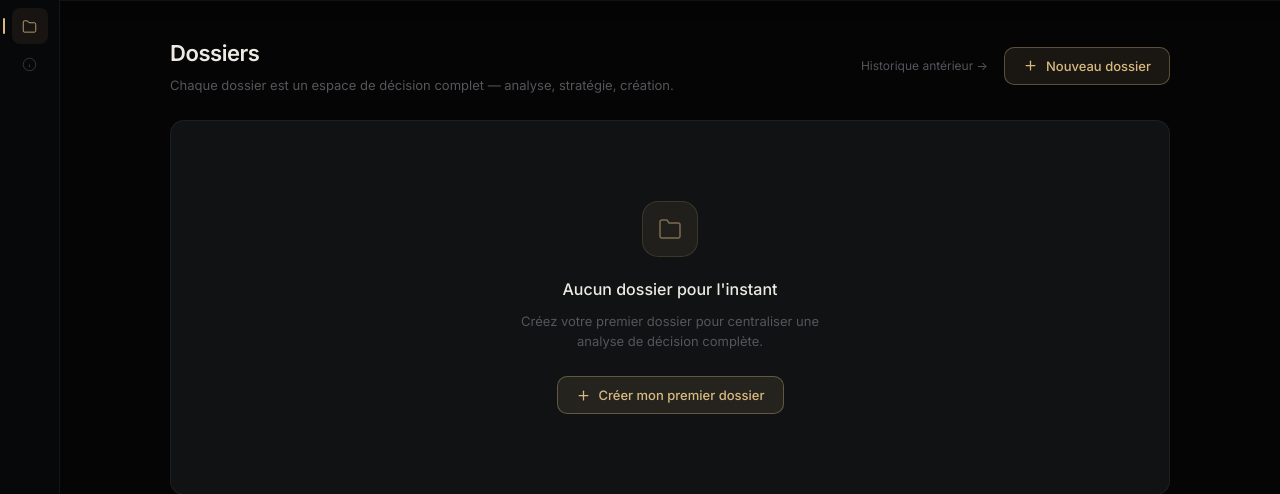
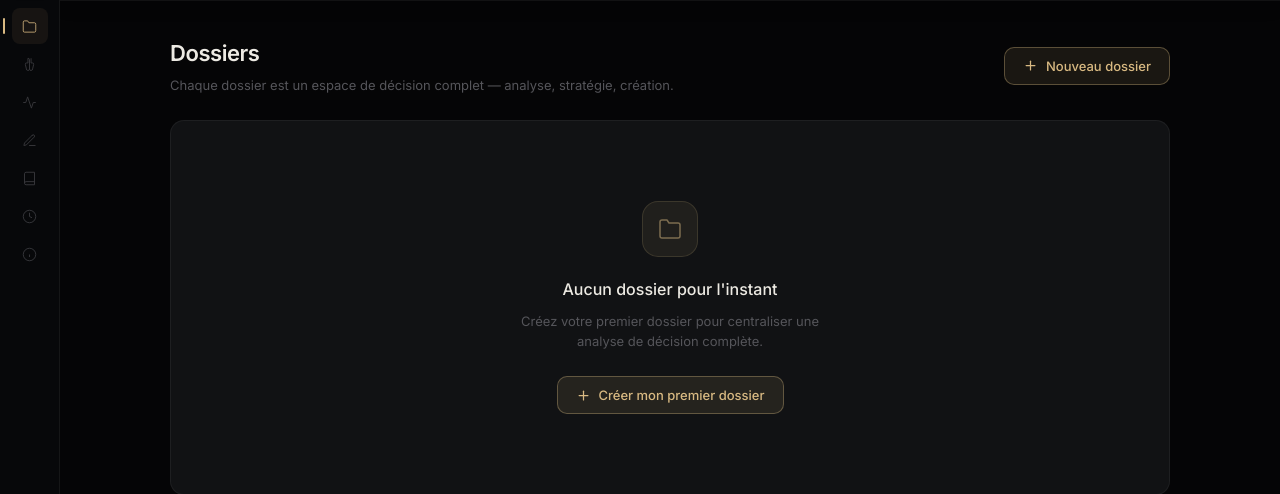
Before and after one commit to Zinsoust/Gabriel-V2, a Flask app: page /dossiers in a window 1280 px wide. Shown: the part 52-546 px from the top of the page. Run offline with Flask 3, Linux system fonts and the light colour scheme; data that the repository does not hold is empty; parts of the project's set-up code (start-up, migrations or seed data) failed here and were passed over.

Commit message:
Réaffiche Psychologue/Stratège/Créateur/Mes Stratégies/Historique dans la barre latérale
Retour en arrière sur la simplification de navigation précédente : le
dossier doit réunir et fédérer ces espaces en un environnement de
décision, pas remplacer leur accès direct. Les 5 items retirés sont
réaffichés à l'identique ; retrait du lien "Historique antérieur"
ajouté sur la page Dossiers, redondant maintenant que Historique a
son icône dédiée.

Co-Authored-By: Claude Sonnet 5 <noreply@anthropic.com>

```diff
--- a/templates/base.html
+++ b/templates/base.html
@@ -20,8 +20,23 @@
     </div>
 
     <nav class="sidebar-nav">
-      <a href="/dossiers" class="sidebar-item {% if active_page in ['dossiers', 'psychologue', 'stratege', 'createur'] %}active{% endif %}" title="Dossiers">
+      <a href="/dossiers" class="sidebar-item {% if active_page == 'dossiers' %}active{% endif %}" title="Dossiers">
         <svg viewBox="0 0 24 24" fill="none" stroke="currentColor" stroke-width="2" stroke-linecap="round" stroke-linejoin="round"><path d="M22 19a2 2 0 0 1-2 2H4a2 2 0 0 1-2-2V5a2 2 0 0 1 2-2h5l2 3h9a2 2 0 0 1 2 2z"/></svg>
+      </a>
+      <a href="/psychologue" class="sidebar-item {% if active_page == 'psychologue' %}active{% endif %}" title="Analyse">
+        <svg viewBox="0 0 24 24"><path d="M9.5 2A2.5 2.5 0 0 1 12 4.5v15a2.5 2.5 0 0 1-4.96-.44l-1.7-7.23A2 2 0 0 1 7.29 9.5H9.5V2Z"/><path d="M14.5 2v7.5h2.21a2 2 0 0 1 1.95 2.33l-1.7 7.23A2.5 2.5 0 0 1 12 19.5"/></svg>
+      </a>
+      <a href="/stratege" class="sidebar-item {% if active_page == 'stratege' %}active{% endif %}" title="Stratégie">
+        <svg viewBox="0 0 24 24"><polyline points="22 12 18 12 15 21 9 3 6 12 2 12"/></svg>
+      </a>
+      <a href="/createur" class="sidebar-item {% if active_page == 'createur' %}active{% endif %}" title="Créateur">
+        <svg viewBox="0 0 24 24" fill="none" stroke="currentColor" stroke-width="2" stroke-linecap="round" stroke-linejoin="round"><path d="M12 20h9"/><path d="M16.5 3.5a2.121 2.121 0 0 1 3 3L7 19l-4 1 1-4L16.5 3.5z"/></svg>
+      </a>
+      <a href="/mes-strategies" class="sidebar-item {% if active_page == 'strategies' %}active{% endif %}" title="Mes Stratégies">
+        <svg viewBox="0 0 24 24"><path d="M4 19.5A2.5 2.5 0 0 1 6.5 17H20"/><path d="M6.5 2H20v20H6.5A2.5 2.5 0 0 1 4 19.5v-15A2.5 2.5 0 0 1 6.5 2z"/></svg>
+      </a>
+      <a href="/mes-analyses" class="sidebar-item {% if active_page == 'history' %}active{% endif %}" title="Historique">
+        <svg viewBox="0 0 24 24"><circle cx="12" cy="12" r="10"/><polyline points="12 6 12 12 16 14"/></svg>
       </a>
       <a href="/en-savoir-plus" class="sidebar-item {% if active_page == 'en_savoir_plus' %}active{% endif %}" title="En savoir plus">
         <svg viewBox="0 0 24 24"><circle cx="12" cy="12" r="10"/><line x1="12" y1="16" x2="12" y2="12"/><line x1="12" y1="8" x2="12.01" y2="8"/></svg>
--- a/templates/dossiers.html
+++ b/templates/dossiers.html
@@ -89,13 +89,10 @@
     <div class="ds-title">Dossiers</div>
     <div class="ds-subtitle">Chaque dossier est un espace de décision complet — analyse, stratégie, création.</div>
   </div>
-  <div style="display:flex;align-items:center;gap:16px;">
-    <a href="/mes-analyses" style="font-size:12px;color:var(--text-muted);text-decoration:none;">Historique antérieur →</a>
-    <button class="ds-btn-create" onclick="openModal()">
-      <svg viewBox="0 0 24 24"><line x1="12" y1="5" x2="12" y2="19"/><line x1="5" y1="12" x2="19" y2="12"/></svg>
-      Nouveau dossier
-    </button>
-  </div>
+  <button class="ds-btn-create" onclick="openModal()">
+    <svg viewBox="0 0 24 24"><line x1="12" y1="5" x2="12" y2="19"/><line x1="5" y1="12" x2="19" y2="12"/></svg>
+    Nouveau dossier
+  </button>
 </div>
 
 <div id="ds-content">
```
